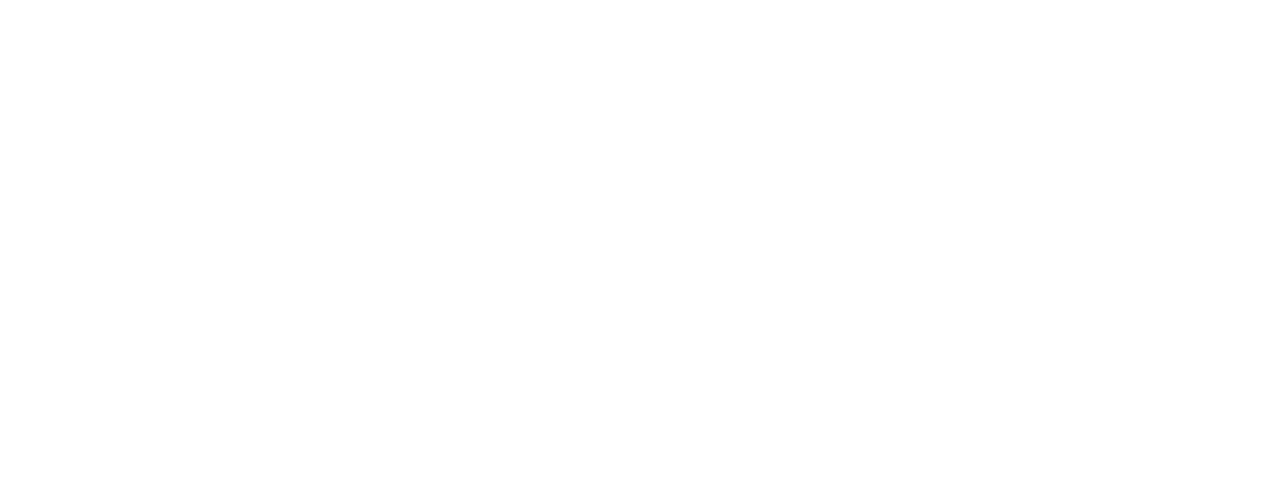
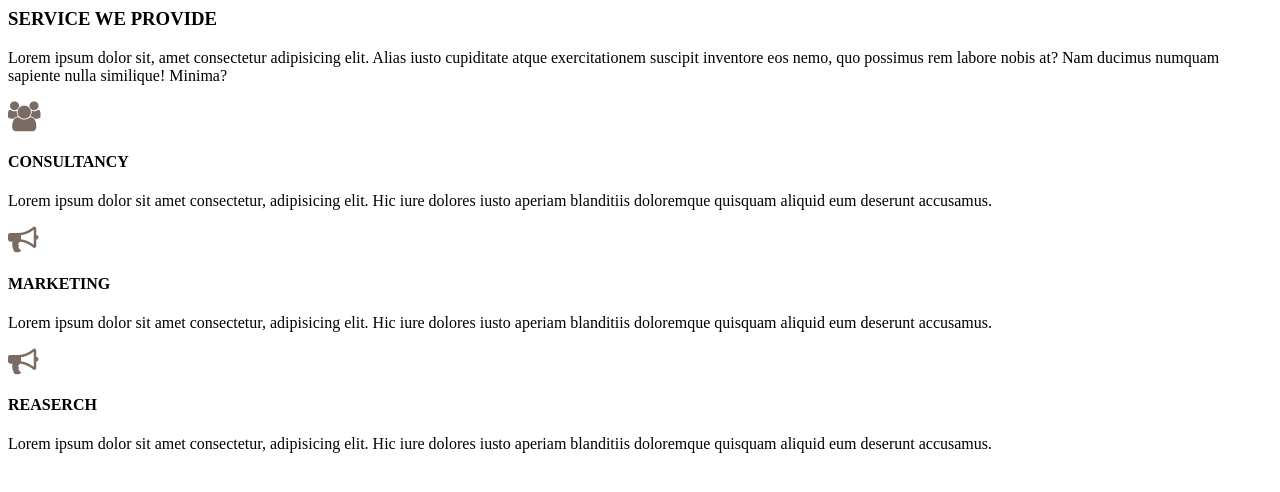
Before and after one commit to Fundayomut/Gruppe2-arbeit2, a plain HTML site: page index.html in a window 1280 px wide. Drawn offline with Linux system fonts and the light colour scheme.

Commit message:
Rouba index html upload

```diff
--- a/index.html
+++ b/index.html
@@ -8,6 +8,28 @@
 <body>
     <header></header>
     <main></main>
-    <footer></footer>
+    <footer>
+        <div class="footer-1">
+            <h3>SERVICE WE PROVIDE</h3>
+            <P>Lorem ipsum dolor sit, amet consectetur adipisicing elit. Alias iusto cupiditate atque exercitationem suscipit inventore eos nemo, quo possimus rem labore nobis at? Nam ducimus numquam sapiente nulla similique! Minima?</P>
+        </div>
+            <div class="container">
+                <div class="f-d-right">
+                    <img src="img/icon-consultancy.png">
+                    <h4>CONSULTANCY</h4>
+                    <p>Lorem ipsum dolor sit amet consectetur, adipisicing elit. Hic iure dolores iusto aperiam blanditiis doloremque quisquam aliquid eum deserunt accusamus.</p>
+                </div>
+                <div class="f-d-mitte">
+                    <img src="img/icon-marketing.png">
+                    <h4>MARKETING</h4>
+                    <p>Lorem ipsum dolor sit amet consectetur, adipisicing elit. Hic iure dolores iusto aperiam blanditiis doloremque quisquam aliquid eum deserunt accusamus.</p>
+                </div>
+                <div class="f-d-links">
+                    <img src="img/icon-marketing.png">
+                    <h4>REASERCH</h4>
+                    <p>Lorem ipsum dolor sit amet consectetur, adipisicing elit. Hic iure dolores iusto aperiam blanditiis doloremque quisquam aliquid eum deserunt accusamus.</p>
+                </div>
+            </div>
+    </footer>
 </body>
 </html>
```
